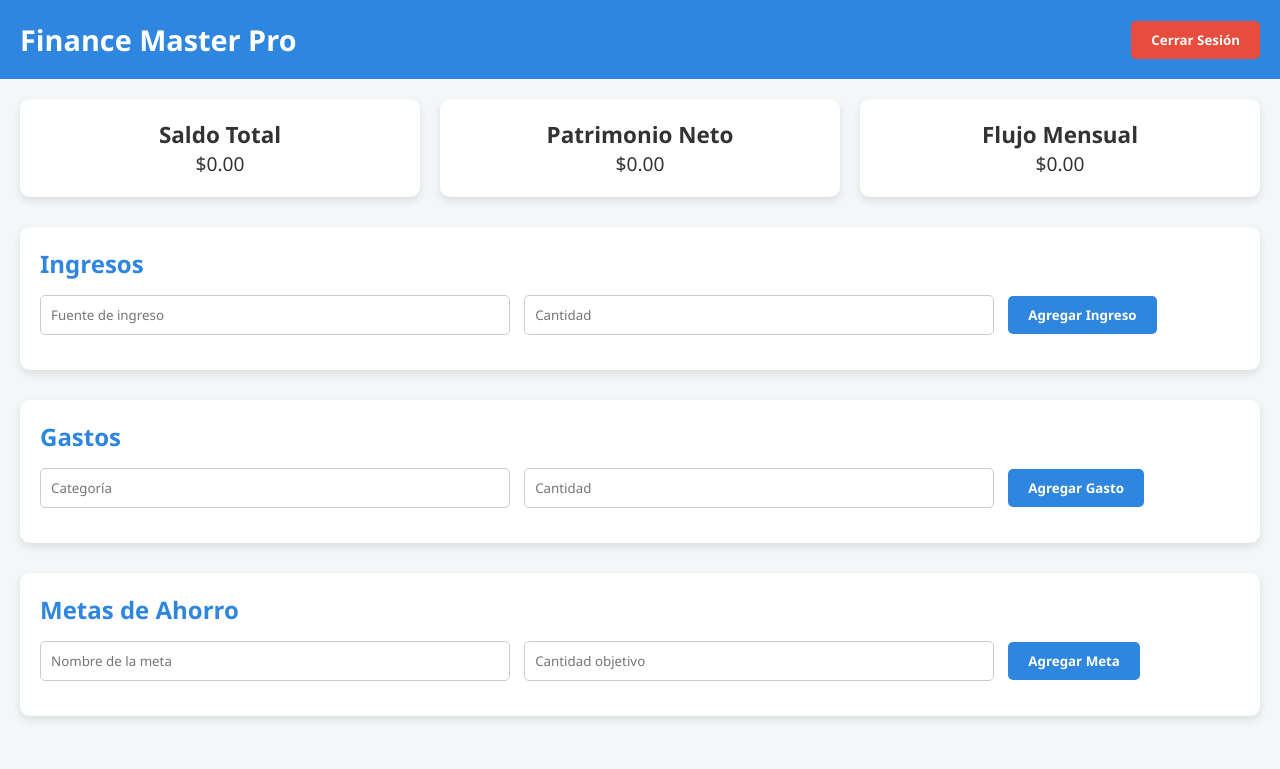
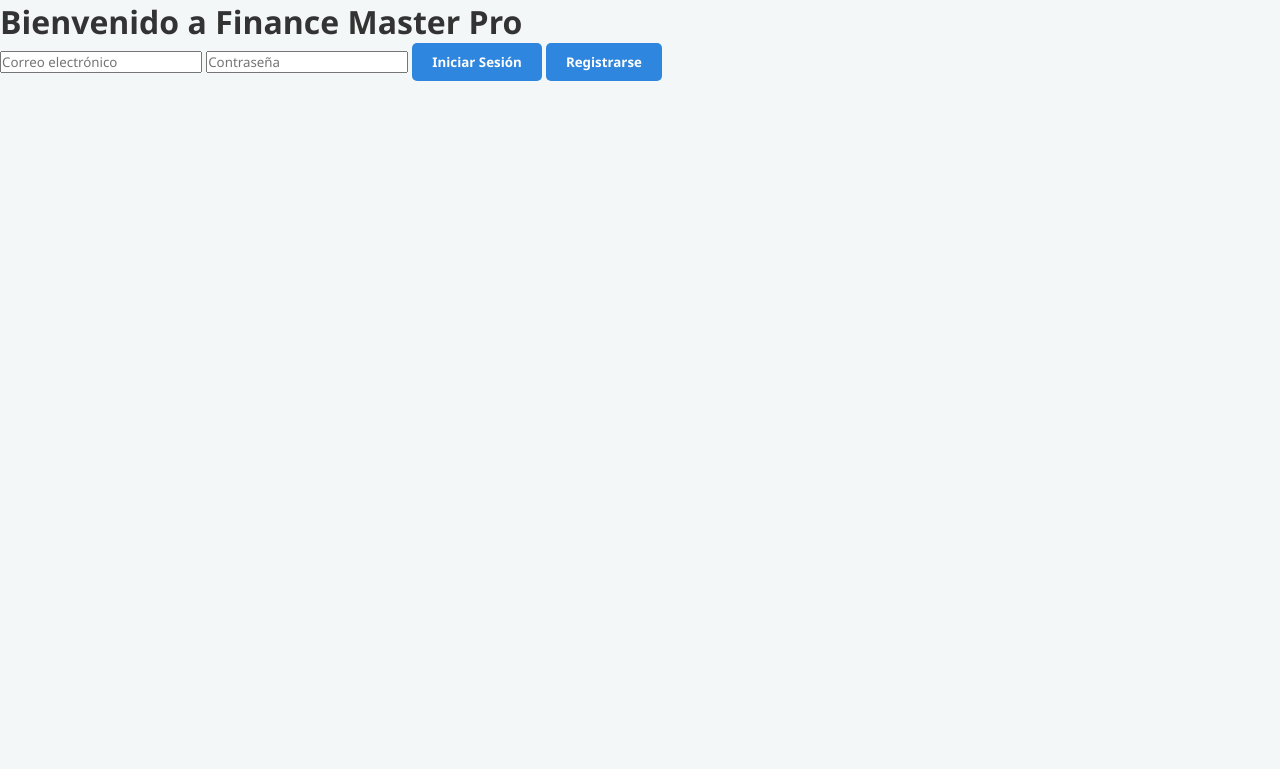
Before and after one commit to eperezaecm-3616/finance-master-pro, a plain HTML site: page index.html in a window 1280 px wide. Drawn offline with Linux system fonts and the light colour scheme; no server answers.

Commit message:
Refactor index.html structure and content
Signed-off-by: Total Profit <eperezaecm@gmail.com>

```diff
--- a/index.html
+++ b/index.html
@@ -7,60 +7,15 @@
   <link rel="stylesheet" href="css/style.css">
 </head>
 <body>
-<header>
-  <h1>Finance Master Pro</h1>
-  <button id="logout-btn" class="btn-logout">Cerrar Sesión</button>
-</header>
-
-<main>
-  <!-- Resumen Financiero -->
-  <section class="cards">
-    <div class="card" id="balance-card">
-      <h3>Saldo Total</h3>
-      <p>$0.00</p>
+  <div class="container">
+    <h1>Bienvenido a Finance Master Pro</h1>
+    <div class="auth-container">
+      <input type="email" id="email" placeholder="Correo electrónico">
+      <input type="password" id="password" placeholder="Contraseña">
+      <button id="login-btn">Iniciar Sesión</button>
+      <button id="register-btn">Registrarse</button>
     </div>
-    <div class="card" id="networth-card">
-      <h3>Patrimonio Neto</h3>
-      <p>$0.00</p>
   </div>
-    <div class="card" id="cashflow-card">
-      <h3>Flujo Mensual</h3>
-      <p>$0.00</p>
-    </div>
-  </section>
-
-  <!-- Ingresos -->
-  <section class="incomes">
-    <h2>Ingresos</h2>
-    <input type="text" id="income-source" placeholder="Fuente de ingreso">
-    <input type="number" id="income-amount" placeholder="Cantidad">
-    <button id="add-income-btn">Agregar Ingreso</button>
-    <ul id="income-list"></ul>
-  </section>
-
-  <!-- Gastos -->
-  <section class="expenses">
-    <h2>Gastos</h2>
-    <input type="text" id="expense-category" placeholder="Categoría">
-    <input type="number" id="expense-amount" placeholder="Cantidad">
-    <button id="add-expense-btn">Agregar Gasto</button>
-    <ul id="expense-list"></ul>
-  </section>
-
-  <!-- Metas / Ahorros -->
-  <section class="goals">
-    <h2>Metas de Ahorro</h2>
-    <input type="text" id="goal-name" placeholder="Nombre de la meta">
-    <input type="number" id="goal-amount" placeholder="Cantidad objetivo">
-    <button id="add-goal-btn">Agregar Meta</button>
-    <ul id="goal-list"></ul>
-  </section>
-</main>
-
-<!-- Firebase y JS -->
-<script type="module" src="js/firebase.js"></script>
-<script type="module" src="js/auth.js"></script>
-<script type="module" src="js/firestore.js"></script>
   <script type="module" src="js/app.js"></script>
 </body>
 </html>
```
Lines whose indentation alone changed are shown as unchanged.
